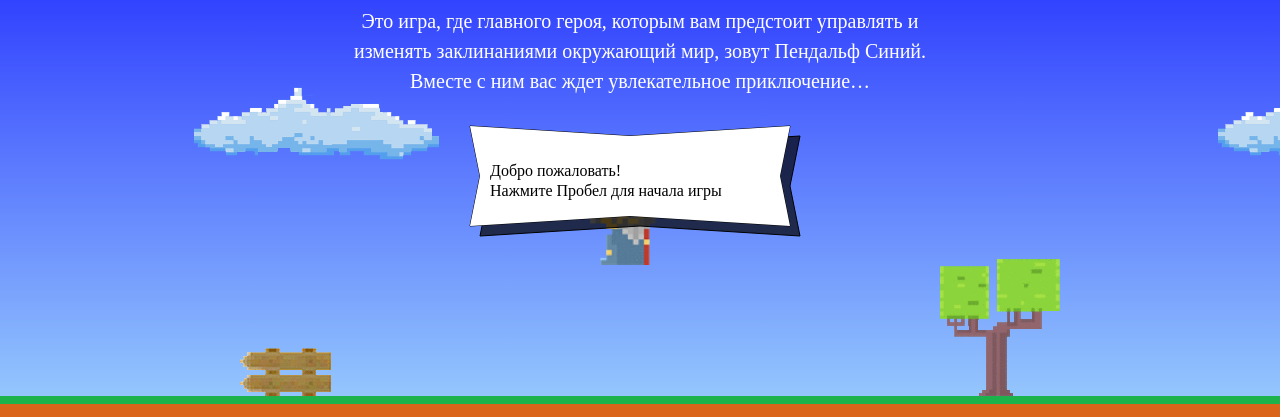
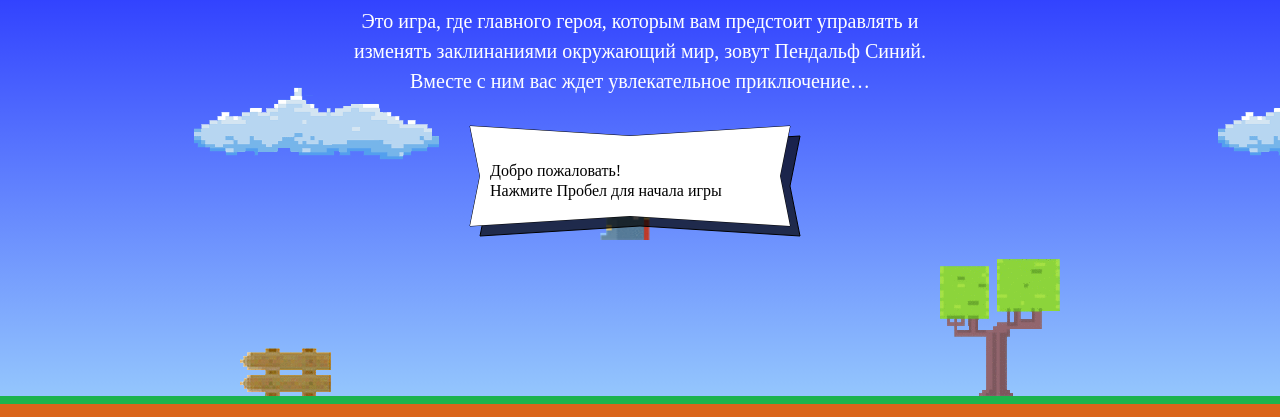
Before and after one commit to Serhii-Repetiuk/547245-code-and-magick-19, a website: page index.html in a window 1280 px wide. Shown: the part 203-620 px from the top of the page. Drawn offline with Linux system fonts and the light colour scheme; a web font is replaced by a local one.

Commit message:
Правки после проверки наставника

```diff
--- a/index.html
+++ b/index.html
@@ -184,28 +184,26 @@
 <script>
   var fireballSize = 22;
   var getFireballSpeed = function (left) {
-    if (true == left) {
-      return 5;
-    } else {
-      return 2;
-    }
+    return left ? 5 : 2;
   };
+
   var wizardSpeed = 3;
   var wizardWidth = 70;
-  var getWizardHeight = function (wizardWidth) {
-    var calcWizardHeight = 1.337 * wizardWidth;
-    return calcWizardHeight;
+  var getWizardHeight = function () {
+    return 1.337 * wizardWidth;
   };
   var wizardHeight = getWizardHeight(wizardWidth);
 
   var getWizardX = function (width) {
-    return [300] ;
-  }
+    width = 300;
+    return width ;
+  };
+
 
   var getWizardY = function (height) {
-    return [75] ;
-  }
-
+    height = 50;
+    return height;
+  };
 </script>
 
 <script src="js/game.js"></script>
```
